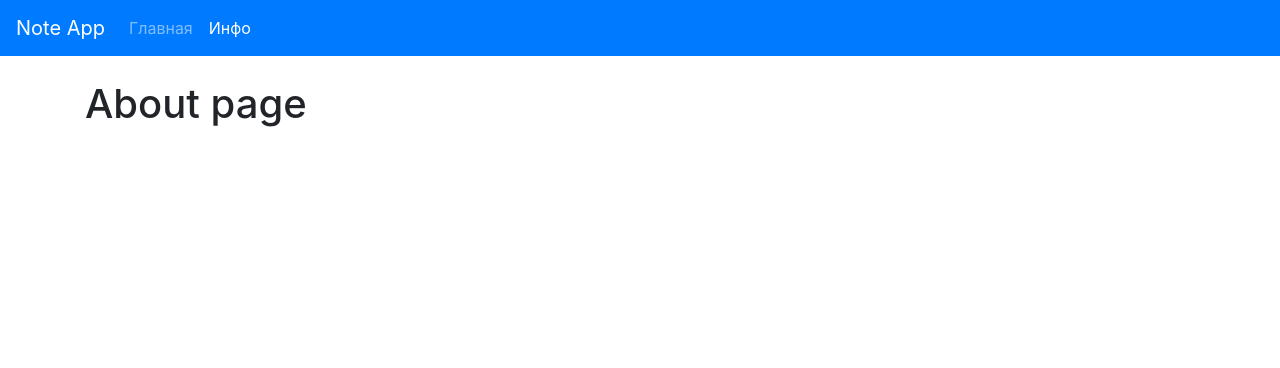
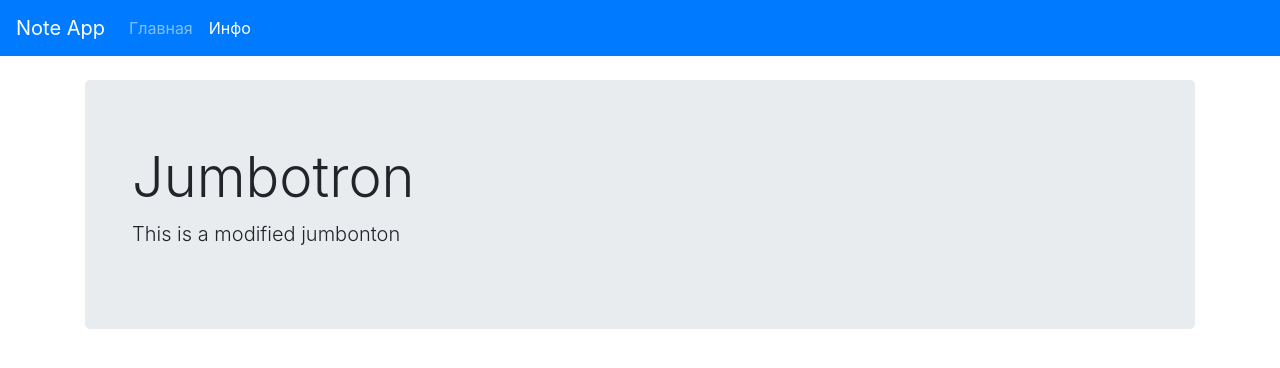
Before and after one commit to SergSmith64/react-firebase-hooks, a React (Create React App) app in the folder todos/: page /about in a window 1280 px wide. Shown: the top 368 px of the page. Built offline with nearby package versions, Linux system fonts and the light colour scheme.

Commit message:
5: add content ( Jumbotron ) to About page

```diff
--- a/todos/src/pages/About.js
+++ b/todos/src/pages/About.js
@@ -1,9 +1,13 @@
-import React, {Fragment} from 'react';
+// import React, {Fragment} from 'react';
+import React from 'react';
 
 export const About = () => {
 	return (
-		<Fragment>
-			<h1>About page</h1>
-		</Fragment>
+		<div className="jumbotron">
+			<div className="container">
+				<h1 className="display-4">Jumbotron</h1>
+				<p className="lead">This is a modified jumbonton</p>
+			</div>
+		</div>
 	)
 }
```
Also changed, not shown: 1 other file (tests, documents, lock files or other folders).
